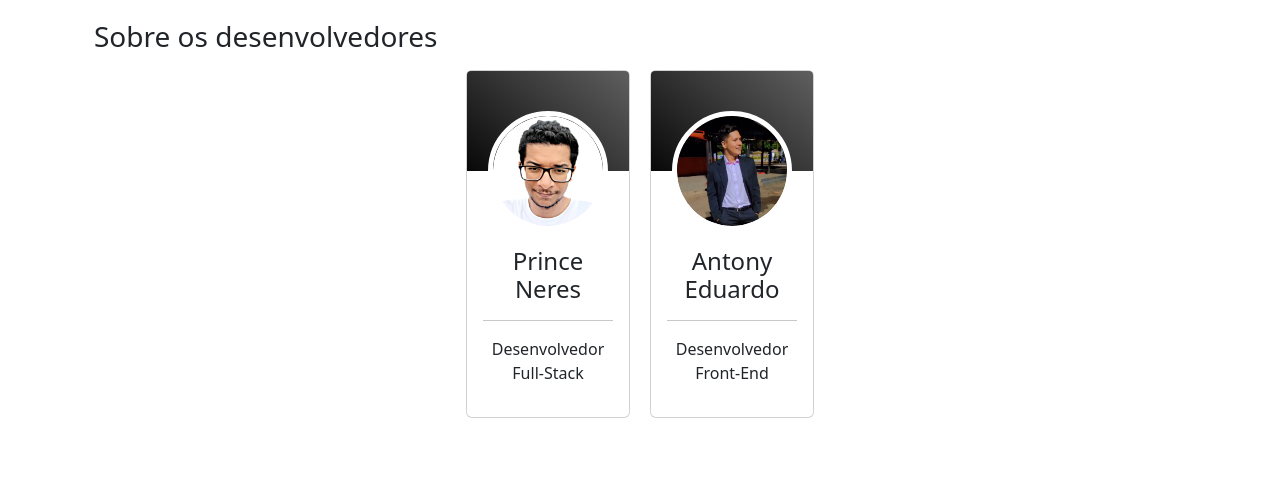
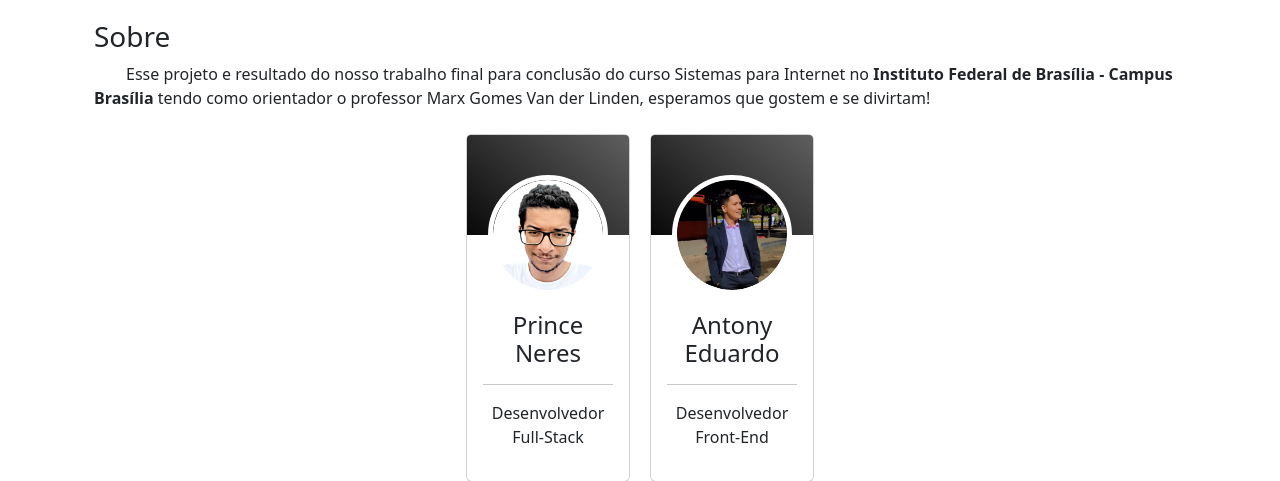
Before and after one commit to prince-neres/drag-and-drop-game, a Flask app: page /sobre in a window 1280 px wide. Shown: the part 59-540 px from the top of the page. Run offline with Flask 2, Linux system fonts and the light colour scheme; some libraries are stand-ins or nearby versions.

Commit message:
Fix body width

```diff
--- a/static/style/index.css
+++ b/static/style/index.css
@@ -5,7 +5,6 @@
 
 body {
   height: 100vh;
-  width: 100vw;
 }
 
 nav {
--- a/static/style/sobre.css
+++ b/static/style/sobre.css
@@ -1,6 +1,10 @@
 .about {
   display: flex;
   margin: 0 auto;
+}
+
+.about-description {
+  text-indent: 2em;
 }
 
 .testimonial-card {
--- a/templates/sobre.html
+++ b/templates/sobre.html
@@ -1,6 +1,15 @@
 {% extends 'base.html' %} {% block content %}
 <div class="container">
-  <h3>Sobre os desenvolvedores</h3>
+  <h3>Sobre</h3>
+  <div class="about-description">
+    <p>
+      Esse projeto e resultado do nosso trabalho final para conclusão do curso
+      Sistemas para Internet no
+      <b>Instituto Federal de Brasília - Campus Brasília</b> tendo como
+      orientador o professor Marx Gomes Van der Linden, esperamos que gostem e
+      se divirtam!
+    </p>
+  </div>
   <section class="about" style="max-width: 23rem">
     <div class="card testimonial-card mt-2 mb-3">
       <div class="card-up aqua-gradient"></div>
```
